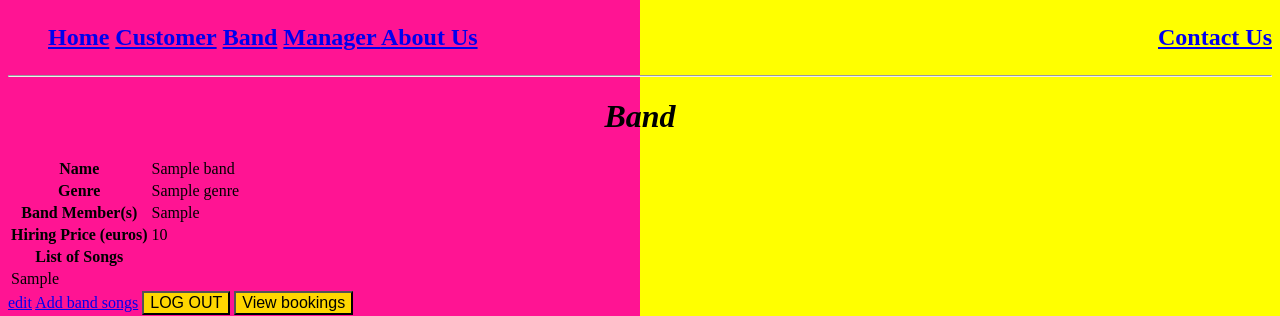
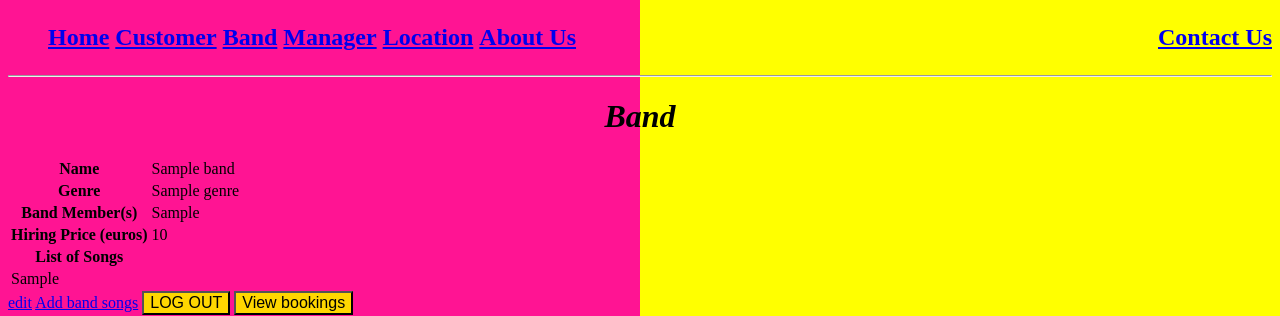
Before and after one commit to oisinegan/WebDevProject, a Symfony app: template templates/band/show.html.twig in a window 1280 px wide. Shown: the top 316 px of the page. Run offline with Twig, Linux system fonts and the light colour scheme; the template is opened without the code that fills it: most values are stand-ins (such as "Sample title", 1, 10 or a date in 2020); some libraries are stand-ins or nearby versions.

Commit message:
Added Location to Navigation Bar

```diff
--- a/templates/base.html.twig
+++ b/templates/base.html.twig
@@ -60,6 +60,11 @@
             </li>
             <li>
                 <a href="{{ path('app_manager') }}"> Manager </a>
+            </li>
+            <li>
+                <a href="{{ path('app_location') }}"> Location </a>
+            </li>
+            <li>
                 <a href="{{ path('app_About-us') }}"> About Us </a>
             </li>
             <li style="float: right;">
```
Also changed, not shown: 1 other file.
